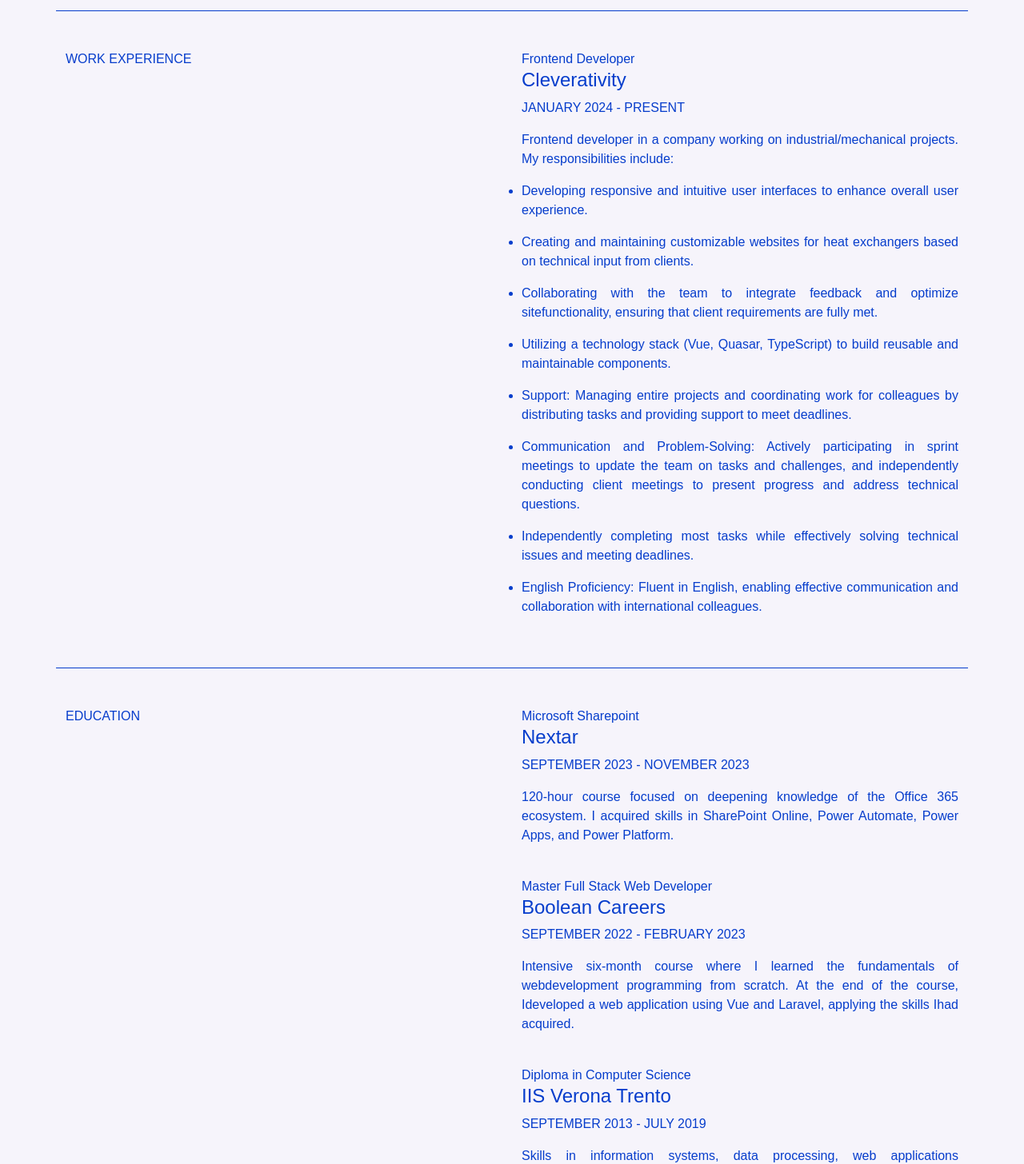
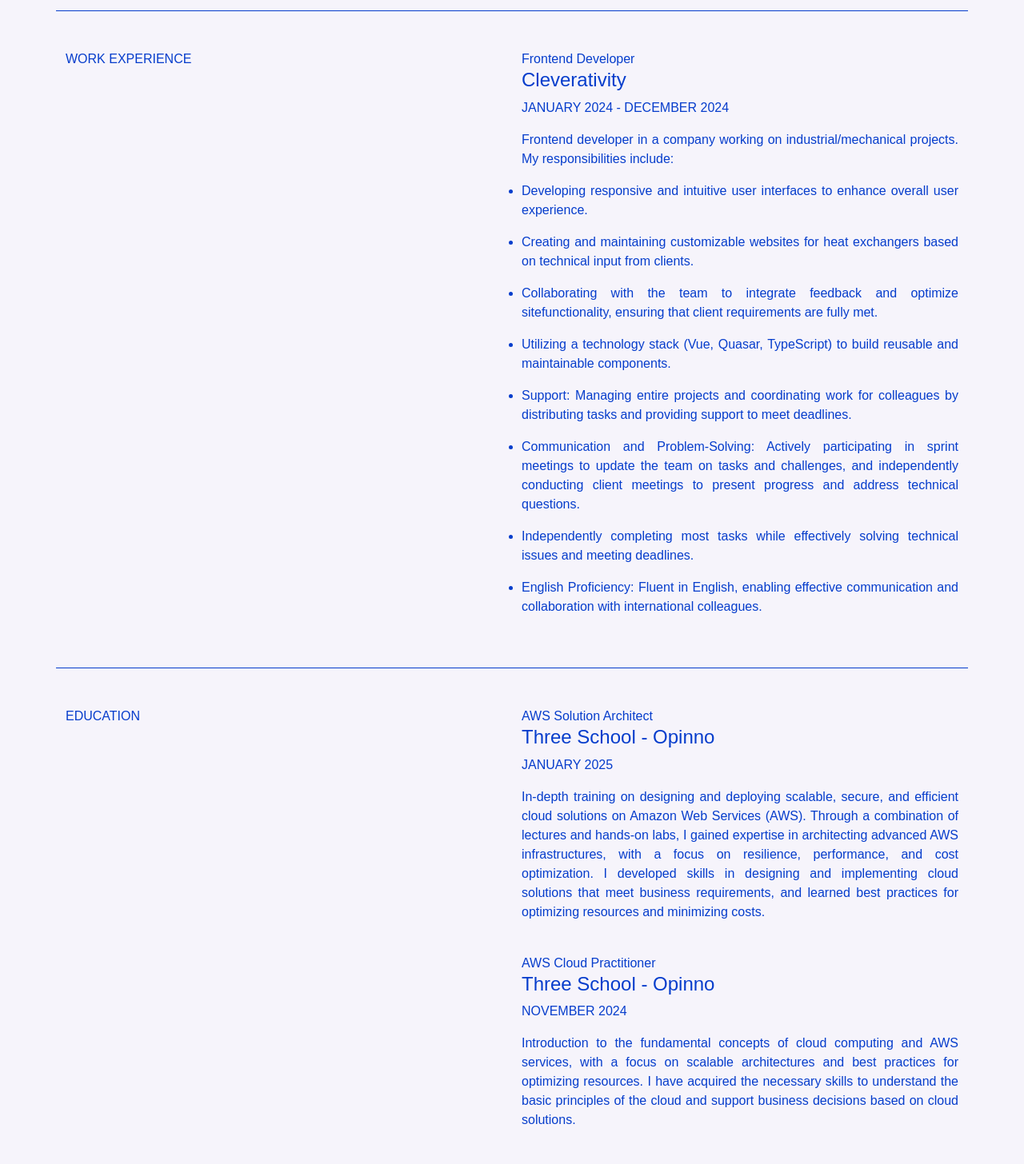
Before and after one commit to lawrencedulian/my-portfolio, a Vue app: page /about in a window 1280 px wide. Shown: the part 700-2156 px from the top of the page at 80% size. Built offline with nearby package versions, Linux system fonts and the light colour scheme.

Commit message:
update education

```diff
--- a/src/store.js
+++ b/src/store.js
@@ -4,6 +4,18 @@
 
     // EDUCATION
     education: [
+        {
+            school: 'Three School - Opinno',
+            qualification: 'AWS Solution Architect',
+            period: 'JANUARY 2025',
+            description: 'In-depth training on designing and deploying scalable, secure, and efficient cloud solutions on Amazon Web Services (AWS). Through a combination of lectures and hands-on labs, I gained expertise in architecting advanced AWS infrastructures, with a focus on resilience, performance, and cost optimization. I developed skills in designing and implementing cloud solutions that meet business requirements, and learned best practices for optimizing resources and minimizing costs.'
+        },
+        {
+            school: 'Three School - Opinno',
+            qualification: 'AWS Cloud Practitioner',
+            period: 'NOVEMBER 2024',
+            description: 'Introduction to the fundamental concepts of cloud computing and AWS services, with a focus on scalable architectures and best practices for optimizing resources. I have acquired the necessary skills to understand the basic principles of the cloud and support business decisions based on cloud solutions.'
+        },
         {
             school: 'Nextar',
             qualification: 'Microsoft Sharepoint',
@@ -29,7 +41,7 @@
         {
             title: 'Frontend Developer',
             company: 'Cleverativity',
-            period: 'JANUARY 2024 - PRESENT',
+            period: 'JANUARY 2024 - DECEMBER 2024',
             description: 'Frontend developer in a company working on industrial/mechanical projects. My responsibilities include:',
             work: [
                "Developing responsive and intuitive user interfaces to enhance overall user experience.",
```
